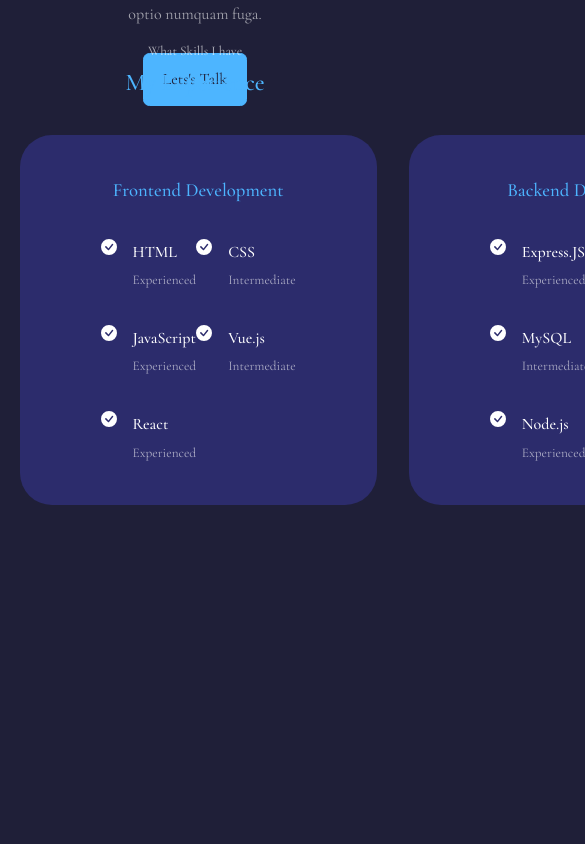
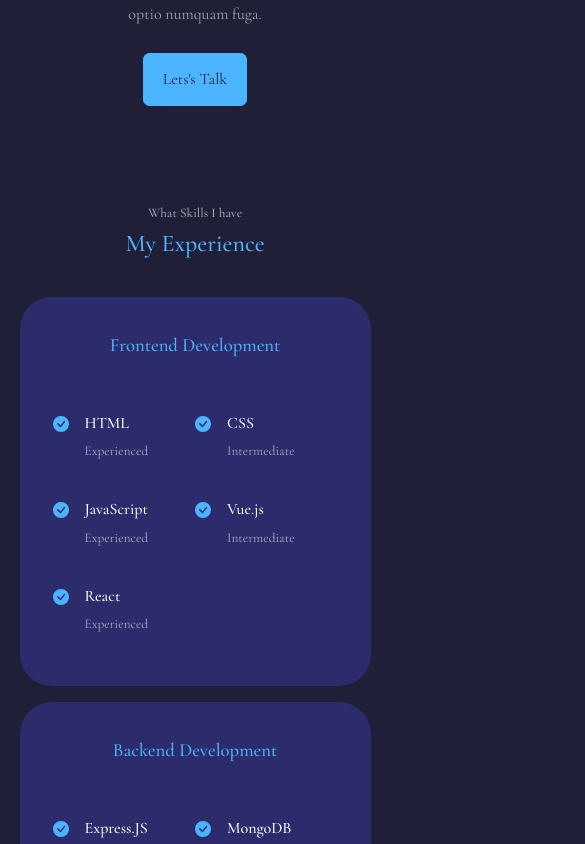
Before and after one commit to hristokarchev25/portfolio, a React (Create React App) app: page / in a window 390 px wide. Shown: the part 1840-2684 px from the top of the page, 585 px wide, since content can reach past the window. Built offline with nearby package versions, Linux system fonts and the light colour scheme.

Commit message:
fix/ responsive design in experience component

```diff
--- a/src/components/Experience/ExperienceDetails/ExperienceDetailsArticle.jsx
+++ b/src/components/Experience/ExperienceDetails/ExperienceDetailsArticle.jsx
@@ -5,7 +5,7 @@
 function ExperienceDetailsArticle({ technologyName, levelOfExperience }) {
   return (
     <article className="experience__details">
-      <BsFillCheckCircleFill />
+      <BsFillCheckCircleFill className="experience__details-icon" />
       <div>
         <h4>{technologyName}</h4>
         <small className="text-light">{levelOfExperience}</small>
--- a/src/components/Experience/experience.css
+++ b/src/components/Experience/experience.css
@@ -34,3 +34,35 @@
     display: flex;
     gap: 1rem;
 }
+
+.experience__details-icon {
+    margin-top: 6px;
+    color: var(--color-primary);
+}
+
+@media screen and (max-width: 1024px) {
+    .experience__container {
+        grid-template-columns: 1fr;
+    }
+
+    .experience__container>div {
+        width: 80%;
+        padding: 2rem;
+        margin: 0 auto;
+    }
+
+    .experience__content {
+        padding: 1rem;
+    }
+}
+
+@media screen and (max-width: 600px) {
+    .experience__container {
+        gap: 1rem;
+    }
+
+    .experience__container>div {
+        width: 100%;
+        padding: 2rem 1rem;
+    }
+}
--- a/src/index.css
+++ b/src/index.css
@@ -62,7 +62,6 @@
 
 section {
   margin-top: 8rem;
-  height: 100vh;
 }
 
 section>h2,
```
